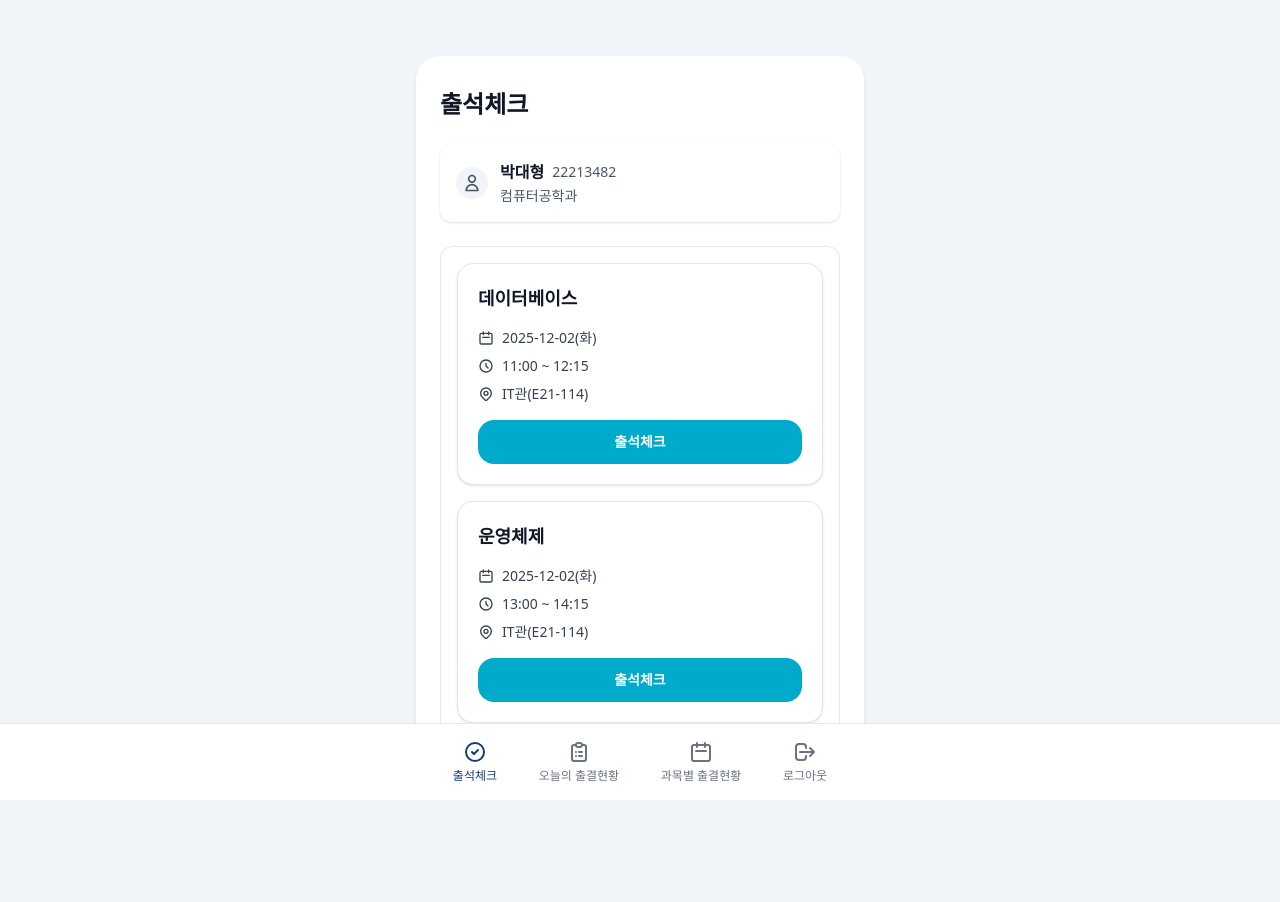
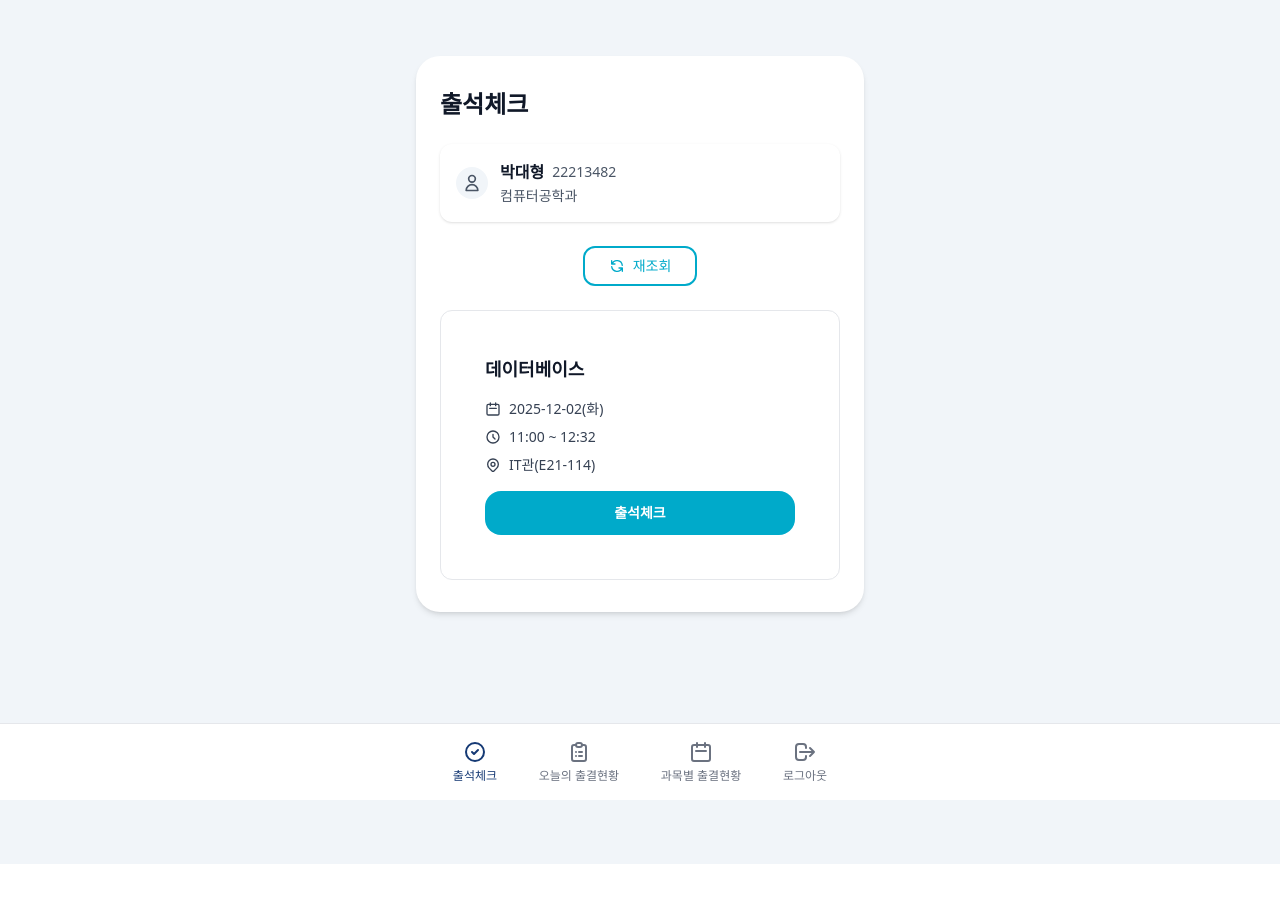
Before and after one commit to d4eh0/Cloud-TermProject, a React app in the folder frontend/: page /attendance in a window 1280 px wide. Shown: the top 902 px of the page. After the commit the page ends 864 px from the top, so only its background shows below. Built offline with nearby package versions, Linux system fonts and the light colour scheme; the HTML template or start-up script is replaced by a standard one.

Commit message:
refactor: 출석체크 UI 수정

```diff
--- a/frontend/src/pages/AttendancePage.jsx
+++ b/frontend/src/pages/AttendancePage.jsx
@@ -1,10 +1,12 @@
-import { useState } from 'react'
+import { useState, useEffect } from 'react'
 import { useNavigate } from 'react-router-dom'
 import BottomNavigation from '../components/common/BottomNavigation'
 import StudentProfile from '../components/common/StudentProfile'
 
 function AttendancePage() {
   const navigate = useNavigate()
+  const [isRefreshing, setIsRefreshing] = useState(false)
+  const [availableLecture, setAvailableLecture] = useState(null)
 
   // Mock 학생 정보
   const studentInfo = {
@@ -13,15 +15,31 @@ function AttendancePage() {
     studentId: '22213482',
   }
 
-  // Mock 오늘의 수업 목록 (출석 가능한 수업만)
-  const todayLectures = [
+  // Mock 오늘의 수업 목록 (전체)
+  // 현재 시간 기준으로 출석 가능한 과목이 표시되도록 시간 설정
+  const getTodayLectures = () => {
+    const now = new Date()
+    const currentHour = now.getHours()
+    const currentMinutes = now.getMinutes()
+    const currentTimeMinutes = currentHour * 60 + currentMinutes
+
+    // 현재 시간 기준으로 출석 가능한 시간대 생성
+    // 예: 현재가 11시 30분이면 11:00 ~ 12:15 수업이 출석 가능
+    const startHour = currentHour
+    const startMin = Math.max(0, currentMinutes - 5) // 5분 전부터
+    const endHour = startHour + 1
+    const endMin = Math.min(59, currentMinutes + 30) // 1시간 30분 후까지
+
+    const startTime = `${String(startHour).padStart(2, '0')}:${String(startMin).padStart(2, '0')}`
+    const endTime = `${String(endHour).padStart(2, '0')}:${String(endMin).padStart(2, '0')}`
+
+    return [
       {
         id: 1,
         courseName: '데이터베이스',
         date: '2025-12-02(화)',
-      time: '11:00 ~ 12:15',
+        time: `${startTime} ~ ${endTime}`,
         location: 'IT관(E21-114)',
-      canCheckIn: true, // 출석 가능 여부
       },
       {
         id: 2,
@@ -29,7 +47,6 @@ function AttendancePage() {
         date: '2025-12-02(화)',
         time: '13:00 ~ 14:15',
         location: 'IT관(E21-114)',
-      canCheckIn: true,
       },
       {
         id: 3,
@@ -37,7 +54,6 @@ function AttendancePage() {
         date: '2025-12-02(화)',
         time: '13:00 ~ 14:15',
         location: 'IT관(E21-114)',
-      canCheckIn: false, // 출석 불가능 (시간 지남 등)
       },
       {
         id: 4,
@@ -45,14 +61,56 @@ function AttendancePage() {
         date: '2025-12-02(화)',
         time: '15:00 ~ 16:15',
         location: 'IT관(E21-114)',
-      canCheckIn: true,
       },
     ]
+  }
+
+  const allTodayLectures = getTodayLectures()
+
+  // 시간 문자열을 분 단위로 변환 (예: "11:00" -> 660)
+  const parseTimeToMinutes = (timeStr) => {
+    const [hours, minutes] = timeStr.split(':').map(Number)
+    return hours * 60 + minutes
+  }
+
+  // 현재 시간대에 출석 가능한 과목 찾기
+  const findAvailableLecture = () => {
+    const now = new Date()
+    const currentMinutes = now.getHours() * 60 + now.getMinutes()
+
+    // 출석 가능 시간: 수업 시작 10분 전 ~ 수업 종료 후 10분
+    const availableLecture = allTodayLectures.find((lecture) => {
+      const [startTime, endTime] = lecture.time.split(' ~ ')
+      const startMinutes = parseTimeToMinutes(startTime)
+      const endMinutes = parseTimeToMinutes(endTime)
+
+      // 출석 가능 시간 범위
+      const checkInStart = startMinutes - 10
+      const checkInEnd = endMinutes + 10
+
+      return currentMinutes >= checkInStart && currentMinutes <= checkInEnd
+    })
+
+    setAvailableLecture(availableLecture || null)
+  }
+
+  // 컴포넌트 마운트 시 및 재조회 시 출석 가능한 과목 찾기
+  useEffect(() => {
+    findAvailableLecture()
+  }, [])
+
+  const handleRefresh = async () => {
+    setIsRefreshing(true)
+    // TODO: 실제 API 호출로 출석 현황 갱신
+    await new Promise((resolve) => setTimeout(resolve, 800))
+    findAvailableLecture() // 재조회 시 다시 찾기
+    setIsRefreshing(false)
+  }
 
   const handleCheckIn = async (lecture) => {
     // TODO: 출석 체크 로직 (로딩 모달 띄우고 성공 시 /attendance/today로 이동)
-    // 일단은 버튼만 구성
     console.log('출석 체크:', lecture)
+    navigate(`/attendance?token=mock-token-${lecture.id}`)
   }
 
   return (
@@ -68,22 +126,43 @@ function AttendancePage() {
             {/* 학생 정보 섹션 */}
             <StudentProfile studentInfo={studentInfo} />
 
-            {/* 오늘의 수업 목록 (스크롤 가능) */}
-            <div
-              className="max-h-[500px] overflow-y-scroll border border-gray-200 rounded-xl p-4 space-y-4"
+            {/* 재조회 버튼 */}
+            <div className="flex justify-center mb-6">
+              <button
+                onClick={handleRefresh}
+                disabled={isRefreshing}
+                className="px-6 py-2 rounded-xl border-2 transition-colors disabled:opacity-50"
                 style={{
-                scrollbarWidth: 'thin',
-                scrollbarColor: 'rgb(157, 157, 156) rgb(243, 244, 246)',
+                  borderColor: 'rgb(0, 170, 202)',
+                  color: 'rgb(0, 170, 202)',
                 }}
               >
-            {todayLectures.map((lecture) => (
-              <div
-                key={lecture.id}
-                className="bg-white rounded-2xl shadow border border-gray-200 p-5"
+                <div className="flex items-center gap-2">
+                  <svg
+                    className={`w-4 h-4 ${isRefreshing ? 'animate-spin' : ''}`}
+                    fill="none"
+                    stroke="currentColor"
+                    viewBox="0 0 24 24"
                   >
+                    <path
+                      strokeLinecap="round"
+                      strokeLinejoin="round"
+                      strokeWidth={2}
+                      d="M4 4v5h.582m15.356 2A8.001 8.001 0 004.582 9m0 0H9m11 11v-5h-.581m0 0a8.003 8.003 0 01-15.357-2m15.357 2H15"
+                    />
+                  </svg>
+                  <span className="text-sm font-medium">재조회</span>
+                </div>
+              </button>
+            </div>
+
+            {/* 출석 가능한 과목 표시 영역 */}
+            <div className="border border-gray-200 rounded-xl p-6">
+              {availableLecture ? (
+                <div className="bg-white rounded-2xl p-5">
                   {/* 과목명 */}
                   <h2 className="text-lg font-bold text-gray-900 mb-4">
-                  {lecture.courseName}
+                    {availableLecture.courseName}
                   </h2>
 
                   {/* 과목 정보 */}
@@ -102,7 +181,7 @@ function AttendancePage() {
                           d="M8 7V3m8 4V3m-9 8h10M5 21h14a2 2 0 002-2V7a2 2 0 00-2-2H5a2 2 0 00-2 2v12a2 2 0 002 2z"
                         />
                       </svg>
-                    <span>{lecture.date}</span>
+                      <span>{availableLecture.date}</span>
                     </div>
                     <div className="flex items-center gap-2 text-sm text-gray-700">
                       <svg
@@ -118,7 +197,7 @@ function AttendancePage() {
                           d="M12 8v4l3 3m6-3a9 9 0 11-18 0 9 9 0 0118 0z"
                         />
                       </svg>
-                    <span>{lecture.time}</span>
+                      <span>{availableLecture.time}</span>
                     </div>
                     <div className="flex items-center gap-2 text-sm text-gray-700">
                       <svg
@@ -140,34 +219,35 @@ function AttendancePage() {
                           d="M15 11a3 3 0 11-6 0 3 3 0 016 0z"
                         />
                       </svg>
-                    <span>{lecture.location}</span>
+                      <span>{availableLecture.location}</span>
                     </div>
                   </div>
 
                   {/* 출석체크 버튼 */}
                   <button
-                  onClick={() => handleCheckIn(lecture)}
-                  disabled={!lecture.canCheckIn}
-                  className="w-full rounded-2xl py-3 px-4 font-semibold text-sm flex items-center justify-center gap-2 transition-colors disabled:opacity-50 disabled:cursor-not-allowed"
+                    onClick={() => handleCheckIn(availableLecture)}
+                    className="w-full rounded-2xl py-3 px-4 font-semibold text-sm flex items-center justify-center gap-2 transition-colors"
                     style={{
-                    backgroundColor: lecture.canCheckIn ? 'rgb(0, 170, 202)' : 'rgb(157, 157, 156)',
+                      backgroundColor: 'rgb(0, 170, 202)', // YU Sky Blue
                       color: 'white',
                     }}
                     onMouseEnter={(e) => {
-                    if (lecture.canCheckIn) {
                       e.target.style.backgroundColor = 'rgb(21, 57, 116)' // YU Blue
-                    }
                     }}
                     onMouseLeave={(e) => {
-                    if (lecture.canCheckIn) {
                       e.target.style.backgroundColor = 'rgb(0, 170, 202)' // YU Sky Blue
-                    }
                     }}
                   >
-                  <span>{lecture.canCheckIn ? '출석체크' : '출석 불가'}</span>
+                    <span>출석체크</span>
                   </button>
                 </div>
-            ))}
+              ) : (
+                <div className="text-center py-8">
+                  <p className="text-gray-600 text-base">
+                    현재 출석 가능한 과목없습니다.
+                  </p>
+                </div>
+              )}
             </div>
           </div>
         </div>
--- a/frontend/src/pages/AttendanceTodayPage.jsx
+++ b/frontend/src/pages/AttendanceTodayPage.jsx
@@ -86,23 +86,23 @@ function AttendanceTodayPage() {
       case '지각':
         return {
           style: {
-            backgroundColor: 'rgb(255, 248, 220)', // 연한 노란색
-            color: 'rgb(21, 57, 116)', // YU Blue
+            backgroundColor: 'rgb(180, 180, 180)', // 회색 배경
+            color: 'white',
           },
           text: attendanceTime ? `지각(${attendanceTime})` : '지각',
         }
       case '결석':
         return {
           style: {
-            backgroundColor: 'rgb(255, 248, 220)', // 연한 노란색
-            color: 'rgb(21, 57, 116)', // YU Blue
+            backgroundColor: 'rgb(180, 180, 180)', // 회색 배경
+            color: 'white',
           },
           text: '결석',
         }
       default: // 미확인
         return {
           style: {
-            backgroundColor: 'rgb(157, 157, 156)', // YU Gray
+            backgroundColor: 'rgb(210, 210, 210)', // 연한 회색 배경 (지각/결석보다 연함)
             color: 'white',
           },
           text: '미확인',
@@ -167,12 +167,20 @@ function AttendanceTodayPage() {
               return (
                 <div
                   key={lecture.id}
-                  className="bg-white rounded-2xl shadow border border-gray-200 p-5"
+                  className="bg-white rounded-2xl shadow border border-gray-200 p-5 relative"
                 >
-                  {/* 과목명 */}
-                  <h2 className="text-lg font-bold text-gray-900 mb-4">
-                    {lecture.courseName}
-                  </h2>
+                  {/* 과목명 및 상세보기 링크 */}
+                  <div className="flex items-start justify-between mb-4">
+                    <h2 className="text-lg font-bold text-gray-900">
+                      {lecture.courseName}
+                    </h2>
+                    <button
+                      onClick={() => navigate(`/attendance/history/detail/${lecture.id}`)}
+                      className="text-xs text-gray-400 underline hover:text-gray-600 transition-colors"
+                    >
+                      출결현황
+                    </button>
+                  </div>
 
                   {/* 과목 정보 */}
                   <div className="space-y-2 mb-4">
```
Lines whose indentation alone changed are shown as unchanged.
